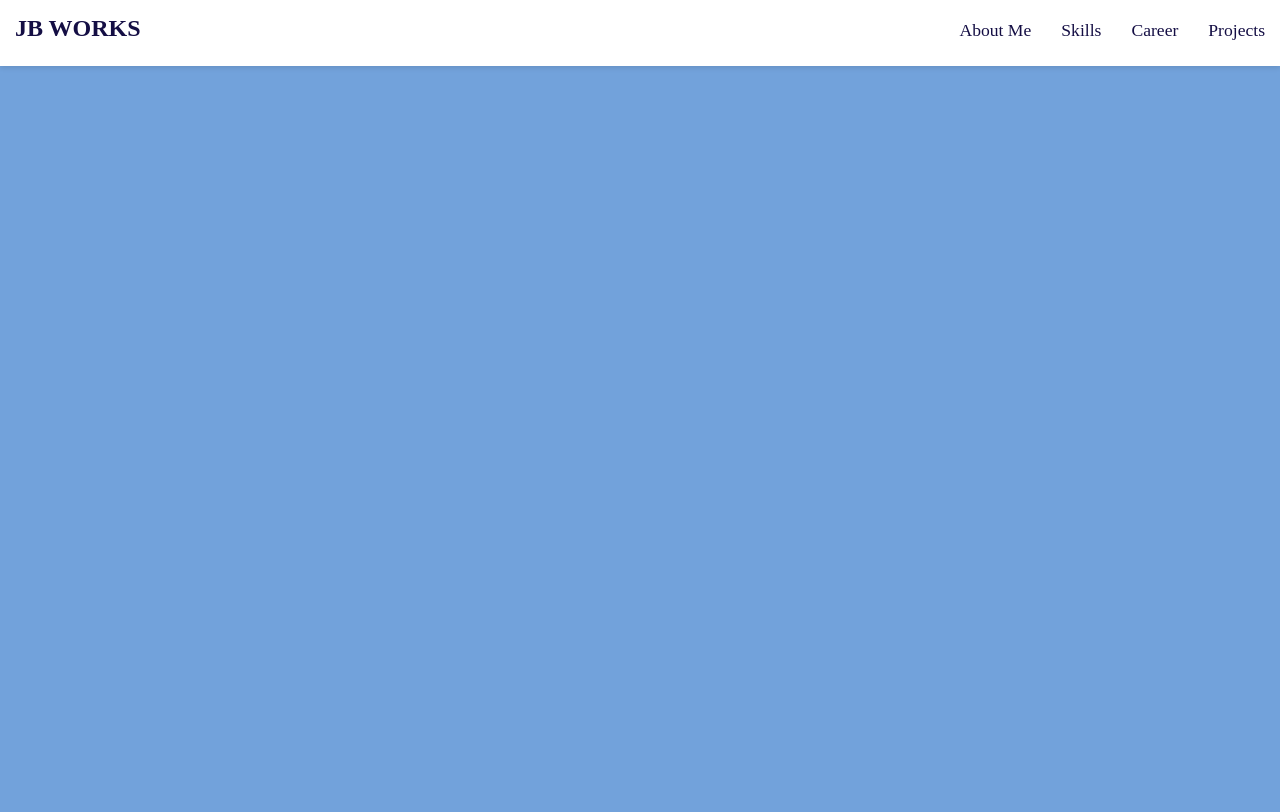
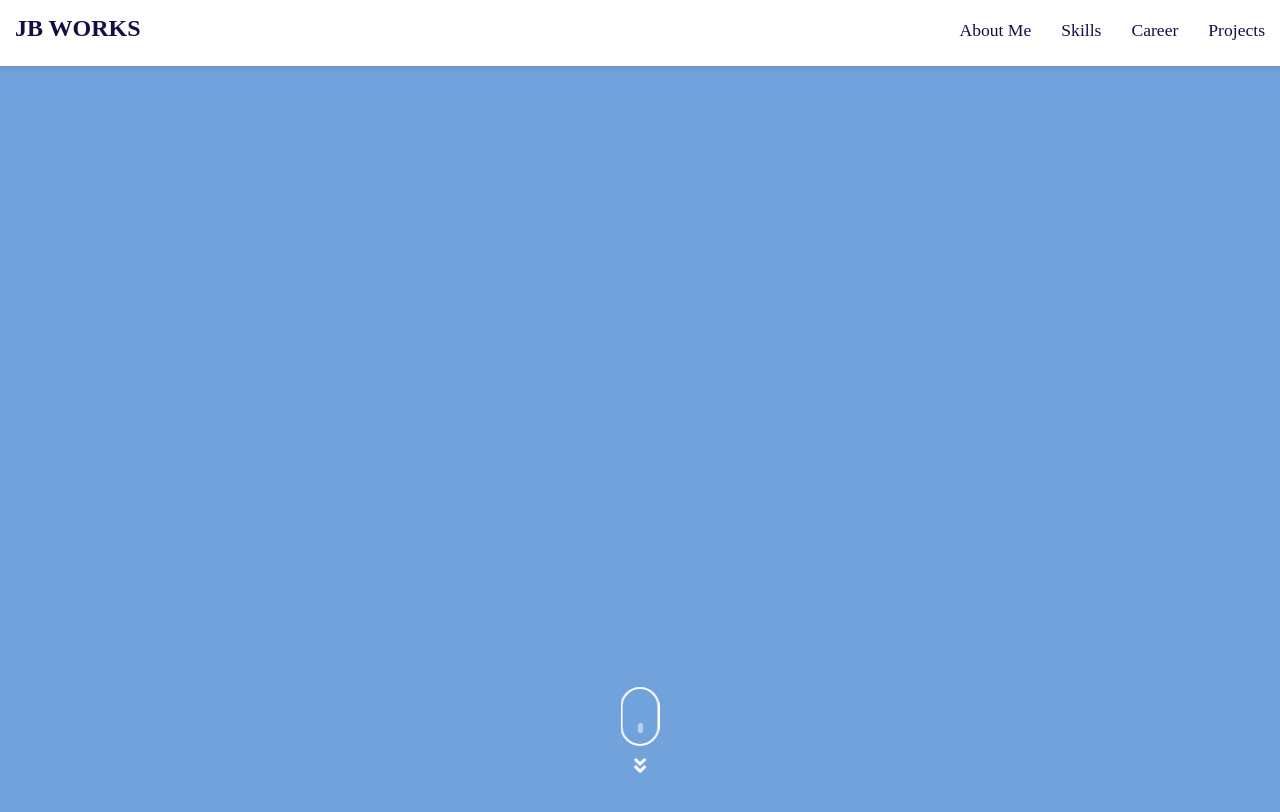
Before and after one commit to woor1668/portfolio, a React (Create React App) app: page / in a window 1280 px wide. Shown: the top 812 px of the page. Built offline with nearby package versions, Linux system fonts and the light colour scheme; the HTML template or start-up script is replaced by a standard one; a web font is replaced by a local one.

Commit message:
mouse ani

```diff
--- a/src/components/Hero/Hero.css
+++ b/src/components/Hero/Hero.css
@@ -53,6 +53,86 @@
     color: #4b5563;
     margin-top: 20px;
     line-height: 1.6;
+}
+
+.scroll-down-indicator {
+    position: fixed;
+    bottom: 20px;
+    left: 50%;
+    transform: translateX(-50%);
+    text-align: center;
+    color: white;
+    font-family: 'Arial, sans-serif';
+    font-size: 1.2rem;
+    transition: opacity 1s ease;
+    z-index: 3;
+}
+
+.mouse {
+    width: 35px;
+    height: 55px;
+    border: 2px solid white;
+    border-radius: 25px;
+    position: relative;
+    margin: 0 auto 10px;
+}
+
+.scroll {
+    width: 5px;
+    height: 10px;
+    background: white;
+    border-radius: 5px;
+    position: absolute;
+    top: 10px;
+    left: 50%;
+    transform: translateX(-50%);
+    animation: scrollAnimation 1.5s infinite;
+}
+
+.scroll-down-indicator {
+    position: fixed;
+    bottom: 20px;
+    left: 50%;
+    transform: translateX(-50%);
+    text-align: center;
+    color: white;
+    font-family: 'Arial, sans-serif';
+    font-size: 1.2rem;
+    transition: opacity 1s ease;
+    z-index: 3;
+}
+
+.mouse {
+    width: 35px;
+    height: 55px;
+    border: 2px solid white;
+    border-radius: 25px;
+    position: relative;
+    margin: 0 auto 10px;
+}
+
+.scroll {
+    width: 5px;
+    height: 10px;
+    background: white;
+    border-radius: 5px;
+    position: absolute;
+    top: 10px;
+    left: 50%;
+    transform: translateX(-50%);
+    animation: scrollAnimation 1s infinite ease-in-out;
+}
+
+@keyframes scrollAnimation {
+    0% {
+        top: 10px;
+        opacity: 1;
+    }
+
+    100% {
+        top: 35px;
+        opacity: 0.5;
+    }
 }
 
 .vidio-container {
--- a/src/components/Hero/Hero.js
+++ b/src/components/Hero/Hero.js
@@ -1,5 +1,6 @@
 import React, { useEffect, useState } from "react";
 import { motion } from "framer-motion";
+import { FaAngleDoubleDown } from "react-icons/fa";
 import "./Hero.css";
 
 const Hero = () => {
@@ -51,6 +52,16 @@ const Hero = () => {
         </motion.div>
       </div>
 
+      <div
+        className="scroll-down-indicator"
+        style={{ opacity: scrollY < 100 ? 1 : 0 }}
+      >
+        <div className="mouse">
+          <div className="scroll"></div>
+        </div>
+        <FaAngleDoubleDown />
+      </div>
+
       {/* 배경 동영상 */}
       <motion.div
         className="vidio-container"
```
